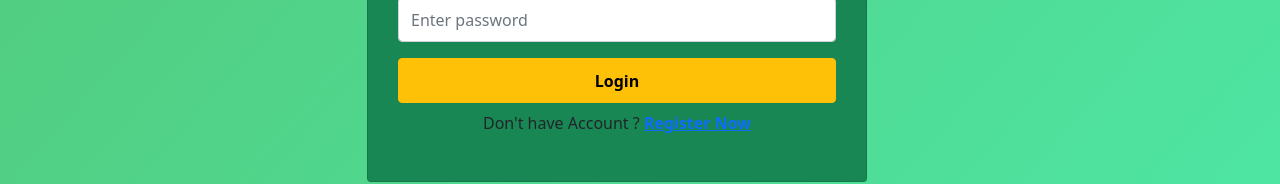
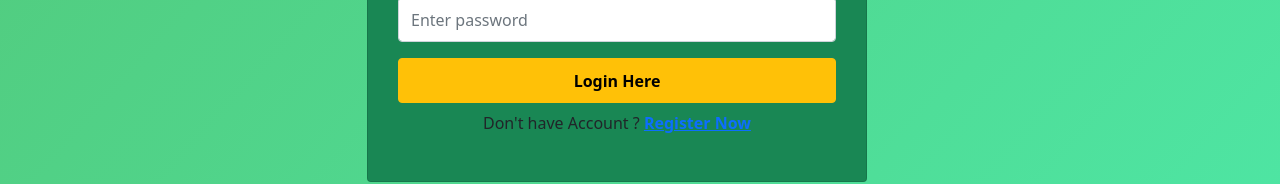
Before and after one commit to AnandShirbhaiyye/nursery-plant, a React (Create React App) app in the folder client/: page /login in a window 1280 px wide. Shown: the part 332-516 px from the top of the page. Built offline with nearby package versions, Linux system fonts and the light colour scheme.

Commit message:
initial commit

```diff
--- a/client/src/Login/Login.js
+++ b/client/src/Login/Login.js
@@ -44,7 +44,7 @@ export default function Login() {
                   type="submit"
                   style={{ height: "45px" }}
                 >
-                  <b>Login</b>
+                  <b>Login Here</b>
                 </button>
 
                 <p className="text-center mt-2">
--- a/client/src/Register/Register.js
+++ b/client/src/Register/Register.js
@@ -90,6 +90,7 @@ export default function Register() {
                   <b>Register</b>
                 </button>
 
+         <h1>Hello</h1>
                 <p className="text-center mt-5">
                   Already have Account ? <a  className="regis_now" href="./login"> <b>Login</b></a>
                 </p>
```
Also changed, not shown: 2 other files (tests, documents, lock files or other folders).
